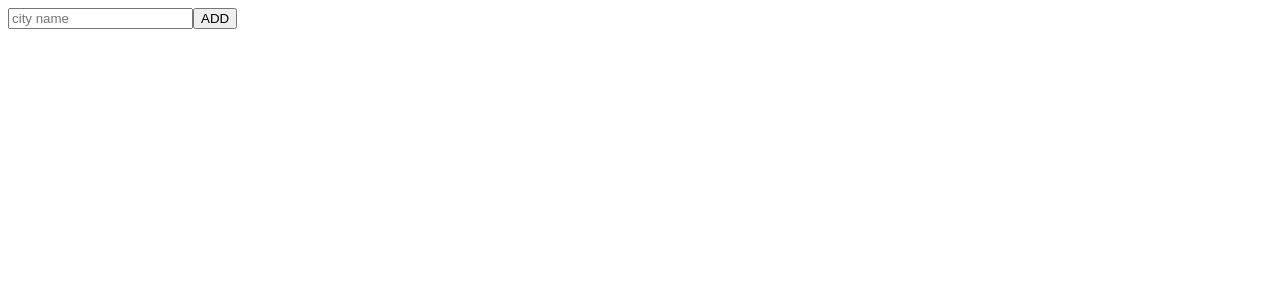
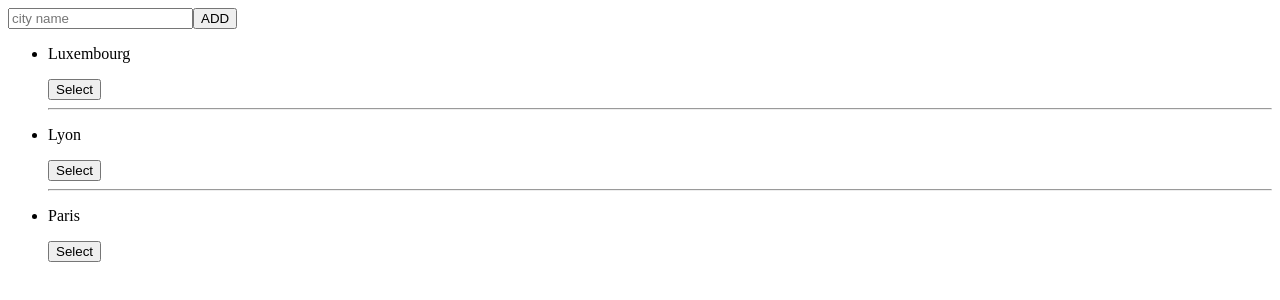
Before and after one commit to wishtack-training/wt-training-angular, an Angular app: page / in a window 1280 px wide. Shown: the top 300 px of the page. Built offline with nearby package versions, Linux system fonts and the light colour scheme.

Commit message:
Input/Output demo.

```diff
--- a/src/app/app.component.html
+++ b/src/app/app.component.html
@@ -1 +1 @@
-<wt-form-demo></wt-form-demo>
+<wt-demo></wt-demo>
--- a/src/app/app.module.ts
+++ b/src/app/app.module.ts
@@ -5,6 +5,7 @@ import { BrowserModule } from '@angular/platform-browser';
 import { AppRoutingModule } from './app-routing.module';
 import { AppComponent } from './app.component';
 import { CartComponent } from './cart/cart/cart.component';
+import { CityPreviewComponent } from './demo/city-preview/city-preview.component';
 import { DemoComponent } from './demo/demo/demo.component';
 import { FormDemoComponent } from './demo/form-demo/form-demo.component';
 
@@ -13,7 +14,8 @@ import { FormDemoComponent } from './demo/form-demo/form-demo.component';
         AppComponent,
         CartComponent,
         DemoComponent,
-        FormDemoComponent
+        FormDemoComponent,
+        CityPreviewComponent
     ],
     imports: [
         AppRoutingModule,
--- /dev/null
+++ b/src/app/demo/city-preview/city-preview.component.html
@@ -0,0 +1,3 @@
+<p>
+    {{ city }}
+</p>
--- a/src/app/demo/demo/demo.component.html
+++ b/src/app/demo/demo/demo.component.html
@@ -1,11 +1,18 @@
+<wt-form-demo (citySubmit)="addCity($event)"></wt-form-demo>
+
 <ul>
     <li *ngFor="let city of cityList; let isLast = last">
-        <span>{{ city }}</span>
+
+        <wt-city-preview
+            [city]="city"></wt-city-preview>
+
         <button
             (click)="onCityClick(city)"
             (dblclick)="onCityDblclick(city)">Select
         </button>
+
         <hr *ngIf="!isLast">
+
     </li>
 </ul>
 
--- a/src/app/demo/demo/demo.component.ts
+++ b/src/app/demo/demo/demo.component.ts
@@ -27,4 +27,8 @@ export class DemoComponent {
     onCityDblclick(city: string) {
         console.log(`💩 ${city}`);
     }
+
+    addCity(city: string) {
+        this.cityList = [...this.cityList, city];
+    }
 }
--- a/src/app/demo/form-demo/form-demo.component.html
+++ b/src/app/demo/form-demo/form-demo.component.html
@@ -1,6 +1,6 @@
 <form
     [formGroup]="cityForm"
-    (ngSubmit)="onBookSubmit()">
+    (ngSubmit)="onCitySubmit()">
 
     <input
         formControlName="name"
--- a/src/app/demo/form-demo/form-demo.component.ts
+++ b/src/app/demo/form-demo/form-demo.component.ts
@@ -1,4 +1,4 @@
-import { Component, OnInit } from '@angular/core';
+import { Component, EventEmitter, OnInit, Output } from '@angular/core';
 import { FormControl, FormGroup } from '@angular/forms';
 
 @Component({
@@ -7,6 +7,8 @@ import { FormControl, FormGroup } from '@angular/forms';
     styleUrls: ['./form-demo.component.scss']
 })
 export class FormDemoComponent implements OnInit {
+
+    @Output() citySubmit = new EventEmitter<string>();
 
     cityForm = new FormGroup({
         name: new FormControl()
@@ -24,9 +26,14 @@ export class FormDemoComponent implements OnInit {
 
     }
 
-    onBookSubmit() {
-        console.log(this.cityForm.value);
+    onCitySubmit() {
+
+        const city = this.cityForm.value.name;
+
+        this.citySubmit.emit(city);
+
         this.cityForm.reset();
+
     }
 
 }
```
Also changed, not shown: src/app/demo/city-preview/city-preview.component.ts (added, +12 -0 lines), src/app/demo/city-preview/city-preview.component.scss (added).
